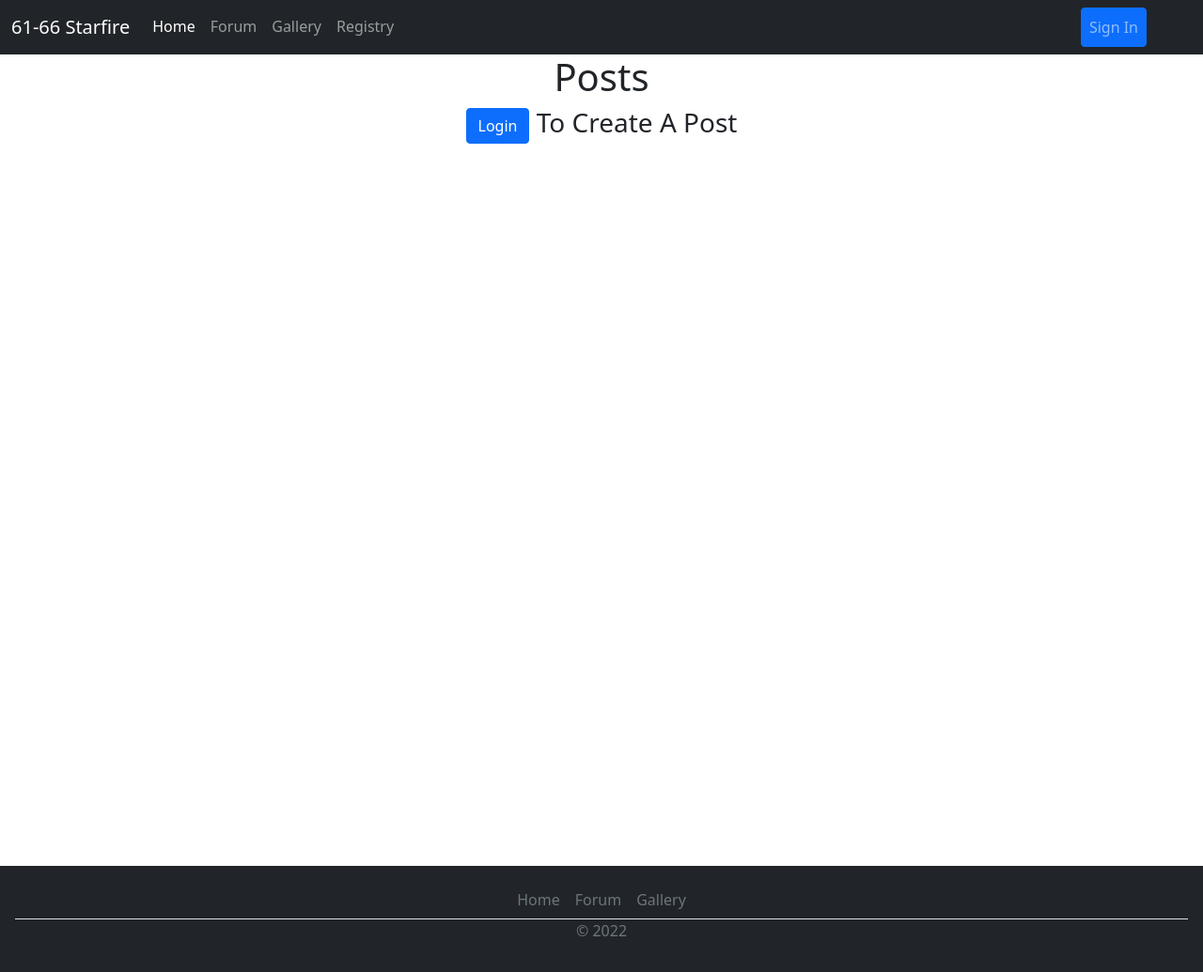
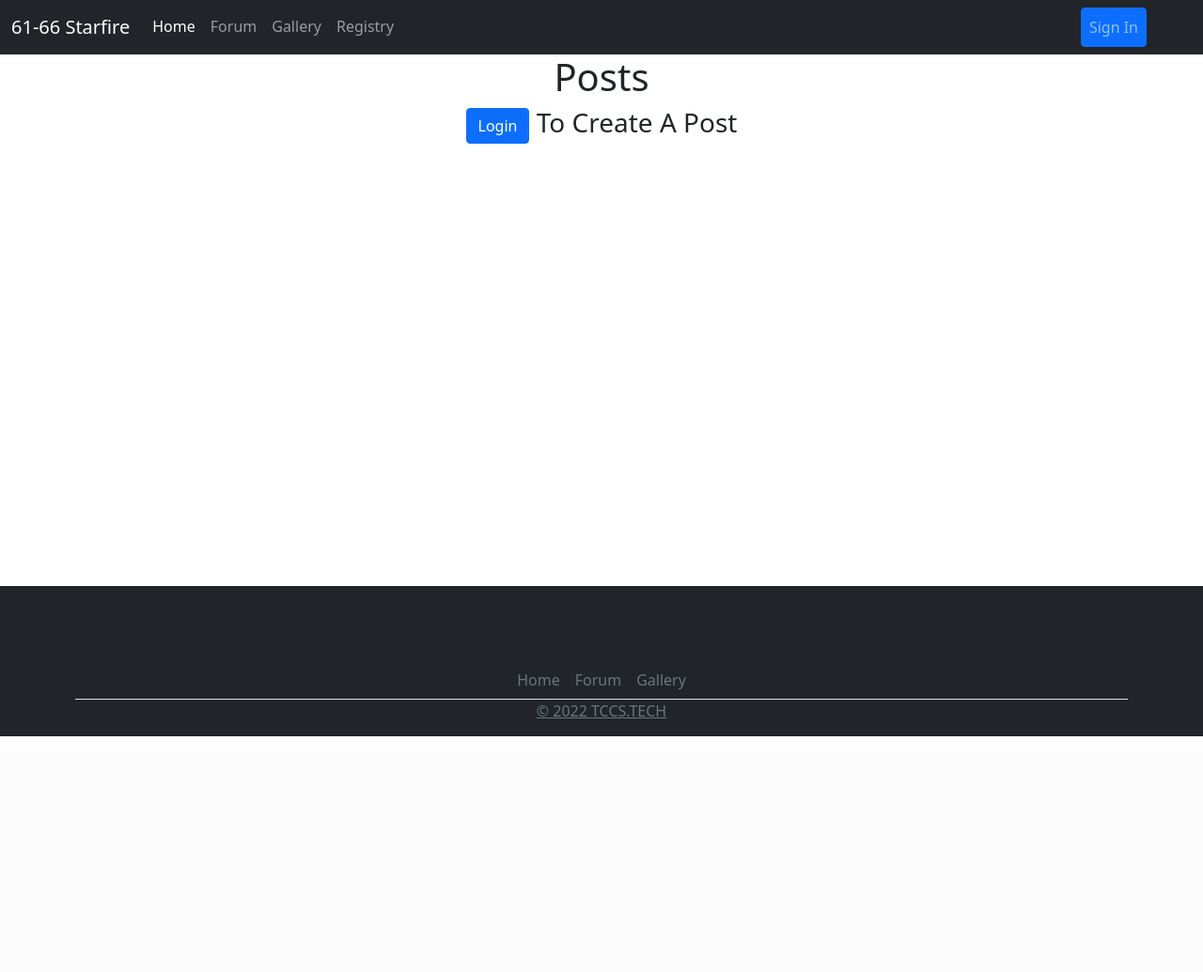
Before and after one commit to tccSolutions/starfire-registry, a Flask app: page /forum in a window 1280 px wide. Shown: the whole page at 94% size. After the commit the page ends 784 px from the top, so only its background shows below. Run offline with Flask 2, Linux system fonts and the light colour scheme; data that the repository does not hold is empty; some libraries are stand-ins or nearby versions.

Commit message:
styling update to footer and forum pages

```diff
--- a/main.py
+++ b/main.py
@@ -31,8 +31,9 @@ def load_user(user_id):
 
 
 # Date Settings
-today = datetime.date.today()
-year = today.year
+now = datetime.datetime.now()
+today = now.strftime("%A, %B %d, %Y @ %I:%M%p")
+year = now.strftime("%Y")
 
 
 # database models
@@ -60,7 +61,7 @@ class ForumPost(db.Model):
     title = db.Column(db.String, nullable=False)
     created_by = db.Column(db.String, nullable=False)
     body = db.Column(db.String, nullable=False)
-    date = db.Column(db.DateTime, nullable=False)
+    date = db.Column(db.String, nullable=False)
     replies = db.relationship('Replies', backref='ForumPost', lazy=True)
 
     def __repr__(self):
@@ -79,7 +80,7 @@ class Replies(db.Model):
     id = db.Column(db.Integer, primary_key=True)
     created_by = db.Column(db.String, nullable=False)
     body = db.Column(db.String, nullable=False)
-    date = db.Column(db.DateTime)
+    date = db.Column(db.String)
     post_id = db.Column(db.Integer, db.ForeignKey('forumpost.id'))
 
     def __repr__(self):
@@ -172,7 +173,7 @@ def sign_up():
 @app.route('/forum', methods=["GET", "POST"])
 def forum():
     global posts
-    posts = db.session.query(ForumPost).all()
+    posts = ForumPost.query.order_by(ForumPost.id.desc()).all()
     form = AddPostForm()
 
     if request.method == "POST":
@@ -187,7 +188,7 @@ def forum():
             db.session.commit()
         except:
             pass
-        posts = db.session.query(ForumPost).all()
+        posts = ForumPost.query.order_by(ForumPost.id.desc()).all()
         return redirect('forum')
 
     return render_template('forum.html', year=year, posts=posts, form=form)
@@ -203,7 +204,6 @@ def forum_post(id, title):
 @app.route('/add-reply', methods=["POST"])
 def add_reply():
     if request.method == "POST":
-        print(request.form)
         reply = Replies(
             created_by=f"{current_user.first_name} {current_user.last_name} ",
             body=request.form["body"],
@@ -213,7 +213,9 @@ def add_reply():
 
         db.session.add(reply)
         db.session.commit()
-    return redirect('forum')
+        post = ForumPost.query.filter_by(id=reply.post_id).first()
+        print(request.root_url)
+    return redirect(f'forum//{post.title}/{post.id}')
 
 
 @app.route('/gallery')
--- a/static/styles/styles.css
+++ b/static/styles/styles.css
@@ -1,6 +1,14 @@
-html{
-    height: 100% !important;
+html, body{
+    height:95% !important;
+    margin:0 !important;
 }
-body{
-    height: 100% !important;
+.wrapper{
+    min-height: 100% !important;
+    margin-bottom: -220px !important;
 }
+
+footer, .push{
+
+    height:75px !important;
+    padding:5em !important;
+}
--- a/templates/index.html
+++ b/templates/index.html
@@ -9,7 +9,8 @@
       integrity="sha384-1BmE4kWBq78iYhFldvKuhfTAU6auU8tT94WrHftjDbrCEXSU1oBoqyl2QvZ6jIW3"
       crossorigin="anonymous"
     />
-    <link rel="stylesheet" href="../static/styles/styles.css" />
+      <link rel="stylesheet" href="../static/styles/styles.css"/>
+
     <title>61-66 Starfire Registry</title>
   </head>
 
@@ -68,7 +69,7 @@
   {% endfor %}
   <body>
 
-    <div style="height: 100%">
+    <div class="wrapper">
       {% block content %}
       <div class="position-absolute top-50 start-50 translate-middle">
         <img
@@ -78,14 +79,9 @@
         />
       </div>
       {% endblock %}
+      <div class="push"></div>
     </div>
-
-    <script
-      src="https://cdn.jsdelivr.net/npm/bootstrap@5.1.3/dist/js/bootstrap.bundle.min.js"
-      integrity="sha384-ka7Sk0Gln4gmtz2MlQnikT1wXgYsOg+OMhuP+IlRH9sENBO0LRn5q+8nbTov4+1p"
-      crossorigin="anonymous"
-    ></script>
-    <footer class="sticky-bottom w-100 bg-dark p-3" style="margin-top: 5%">
+    <footer class="w-100 bg-dark " style="margin-top: 5%">
       <ul class="nav justify-content-center border-bottom">
         <li class="nav-item">
           <a href="#" class="nav-link px-2 text-muted">Home</a>
@@ -97,7 +93,18 @@
           <a href="#" class="nav-link px-2 text-muted">Gallery</a>
         </li>
       </ul>
-      <p class="text-center text-muted">© {{year}}</p>
+      <div  class="text-center ">
+        <a href="https://www.tccs.tech" class="text-muted">© {{year}} TCCS.TECH</a>
+      </div>
+
     </footer>
-  </body>
+      </body>
+
+    <script
+      src="https://cdn.jsdelivr.net/npm/bootstrap@5.1.3/dist/js/bootstrap.bundle.min.js"
+      integrity="sha384-ka7Sk0Gln4gmtz2MlQnikT1wXgYsOg+OMhuP+IlRH9sENBO0LRn5q+8nbTov4+1p"
+      crossorigin="anonymous"
+    ></script>
+
+
 </html>
```
Also changed, not shown: templates/forum_post.html (+19 -29 lines).
